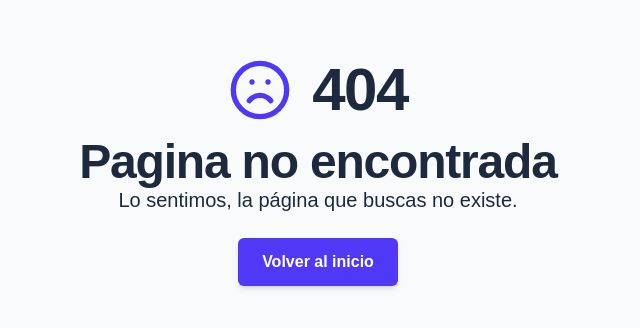
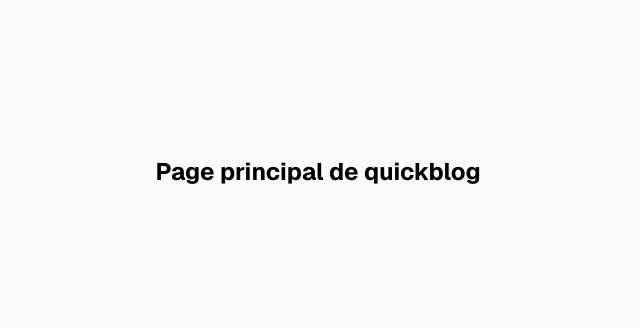
Before and after one commit to DanielGuzmanV/Fundamentos-NextJs, a Next.js app: page /quick-blog in a window 1280 px wide. Before the commit this address had no page. Shown: the part 228-556 px from the top of the page, without its empty margins (322-962 px from the left). Built offline with nearby package versions, Linux system fonts and the light colour scheme.

Commit message:
Se creo la ruta para la page principal

```diff
--- /dev/null
+++ b/src/app/quick-blog/page.tsx
@@ -0,0 +1,5 @@
+import QuickBlogMain from "@/features/demos/quick-blog/main/screens/QuickBlogMain";
+
+export default function QuickBlogHomePage () {
+  return <QuickBlogMain/>
+}
```
